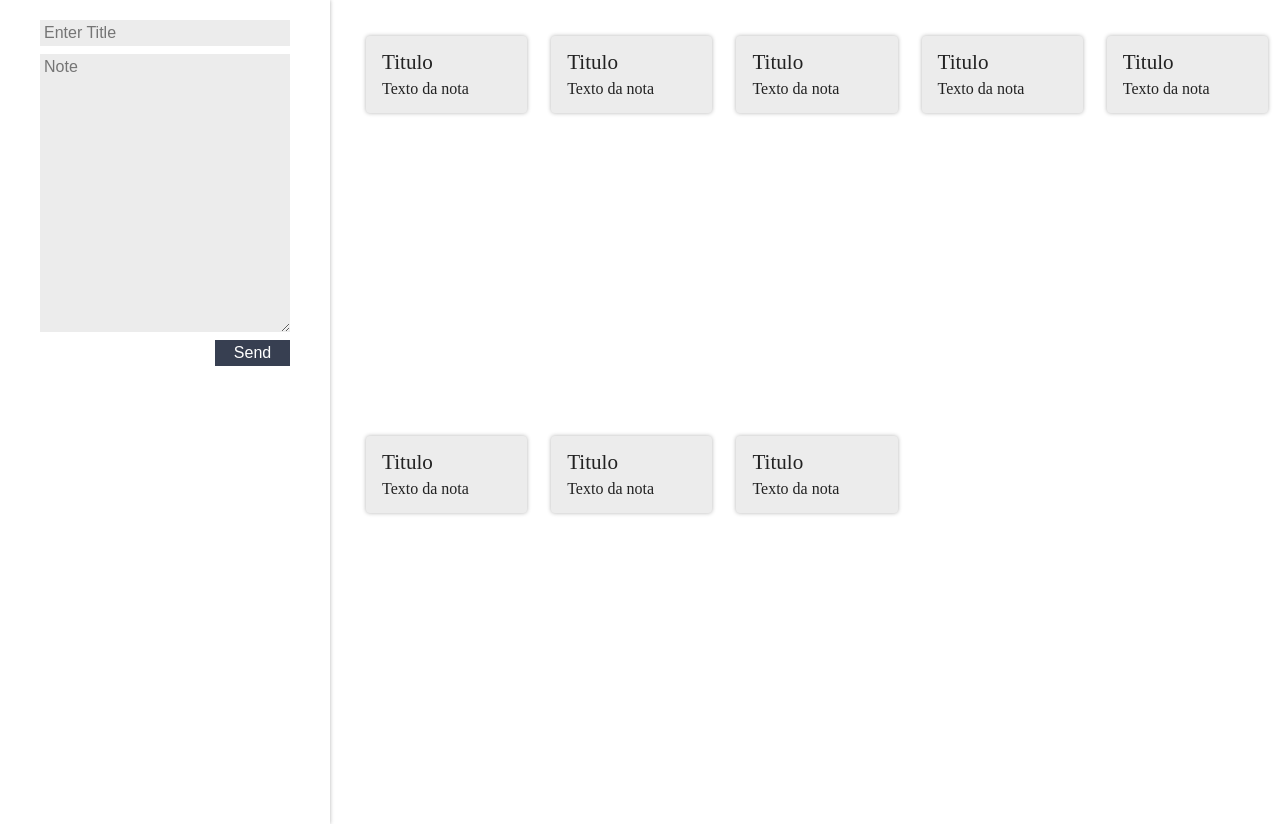
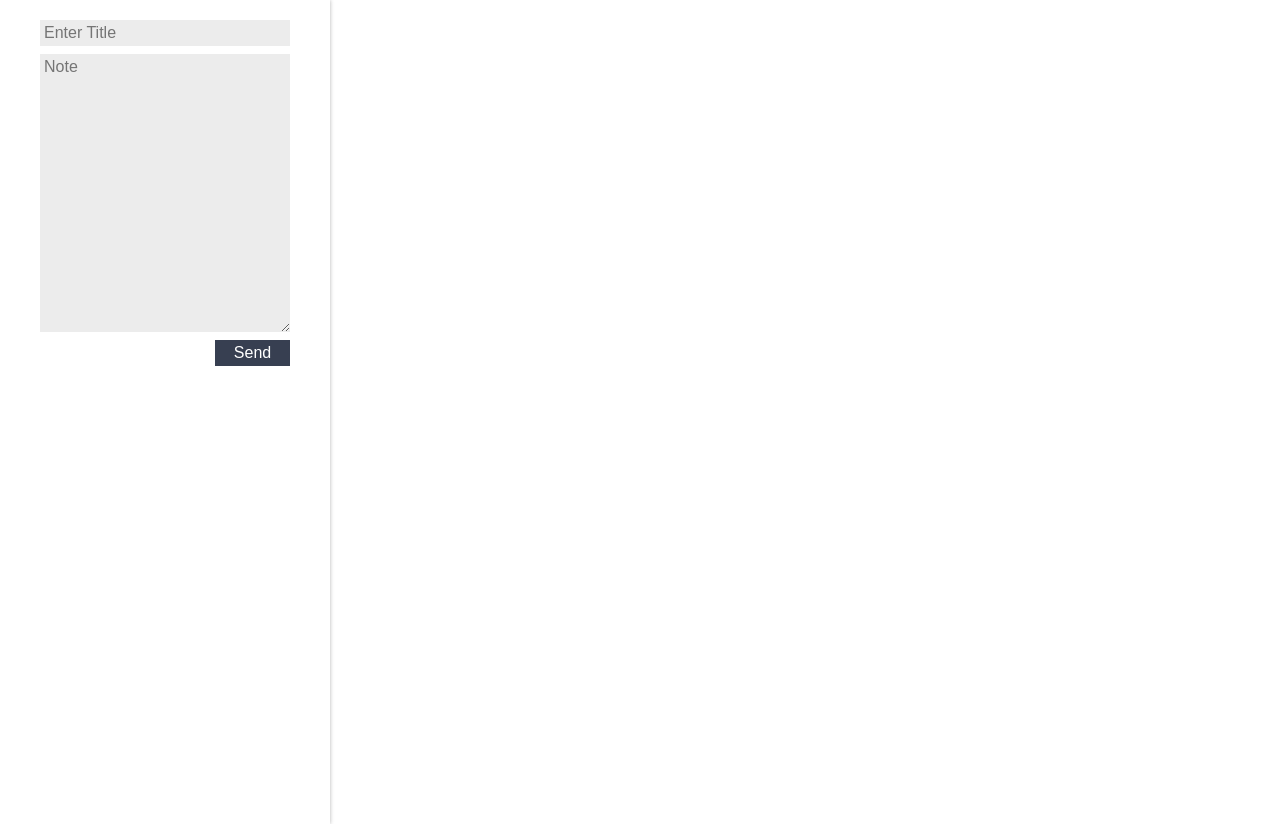
Before and after one commit to fernandohcorrea/alura-react-funcioinamento, a React (Create React App) app: page / in a window 1280 px wide. Built offline with nearby package versions, Linux system fonts and the light colour scheme.

Commit message:
2020-12-14 State

```diff
--- a/src/assets/App.js
+++ b/src/assets/App.js
@@ -6,11 +6,29 @@ import FormCadastro from '../components/FormCadastro';
 import './App.css';
 class App extends Component {
 
+  listNotes = [];
+
+  constructor(props) {
+    super(props);
+
+    this.state = {
+      dataNotes: []
+    }
+  }
+
+
+  criarNota(title, note){
+    const newNote = {title, note};
+    this.listNotes = [...this.listNotes, newNote];
+    this.setState({dataNotes : this.listNotes});
+  }
+
+
   render(){
     return (
       <section className="conteudo">
-        <FormCadastro/>
-        <ListaDeNotas/>
+        <FormCadastro createNote={this.criarNota.bind(this)} />
+        <ListaDeNotas listNotes={this.state.dataNotes}/>
       </section>
     );
   }
--- a/src/components/CardNota/CardNota.jsx
+++ b/src/components/CardNota/CardNota.jsx
@@ -4,15 +4,20 @@ import './cardnota.css'
 
 class CardNota extends Component {
 
-  state = {};
+  dataNote = {};
+
+  constructor(props) {
+    super(props);
+    this.dataNote = {}
+  }
 
   render() {
     return (
         <section className="card-nota">
           <header className="card-nota-cabecalho ">
-            <h3 className="card-nota-title">Titulo</h3>
+          <h3 className="card-nota-title">{this.props.dataNote.title}</h3>
           </header>
-          <p className="card-nota-text">Texto da nota</p>
+          <p className="card-nota-text">{this.props.dataNote.note}</p>
         </section>
     );
   }
--- a/src/components/FormCadastro/FormCadastro.jsx
+++ b/src/components/FormCadastro/FormCadastro.jsx
@@ -4,8 +4,9 @@ import './formcadastro.css'
 
 class FormCadastro extends Component {
 
-  constructor() {
-    super();
+  constructor(props) {
+    super(props);
+
     this.title = "";
     this.note = "";
   }
@@ -19,11 +20,9 @@ class FormCadastro extends Component {
   }
 
   onFormCadastroSubmit(event){
-    console.table([this.title, this.note]);
-    console.log("Enviar");
-    this.title = "";
-    this.note = "";
-    console.log("Apagar");
+    event.preventDefault();
+    event.stopPropagation();
+    this.props.createNote(this.title, this.note)
   }
 
   render() {
--- a/src/components/ListaDeNotas/ListaDeNotas.jsx
+++ b/src/components/ListaDeNotas/ListaDeNotas.jsx
@@ -4,50 +4,15 @@ import CardNota from "../CardNota/CardNota";
 import './listadenotas.css'
 
 class ListaDeNotas extends Component {
-  state = {
-    notas: [
-      {
-        title: "asd",
-        text: "asdasdasd",
-      },
-      {
-        title: "qwe",
-        text: "qweqweqwe",
-      },
-      {
-        title: "qwe",
-        text: "qweqweqwe",
-      },
-      {
-        title: "qwe",
-        text: "qweqweqwe",
-      },
-      {
-        title: "qwe",
-        text: "qweqweqwe",
-      },
-      {
-        title: "qwe",
-        text: "qweqweqwe",
-      },
-      {
-        title: "qwe",
-        text: "qweqweqwe",
-      },
-      {
-        title: "zxc",
-        text: "zxczxczxc",
-      }
-    ],
-  };
+
 
   render() {
     return (
       <ul className="lista-notas">
-        {this.state.notas.map((NoteData, index) => {
+        {this.props.listNotes.map((noteData, index) => {
           return (
             <li key={index} className="lista-notas-item">
-              <CardNota />
+              <CardNota dataNote={noteData} />
             </li>
           );
         })}
```
